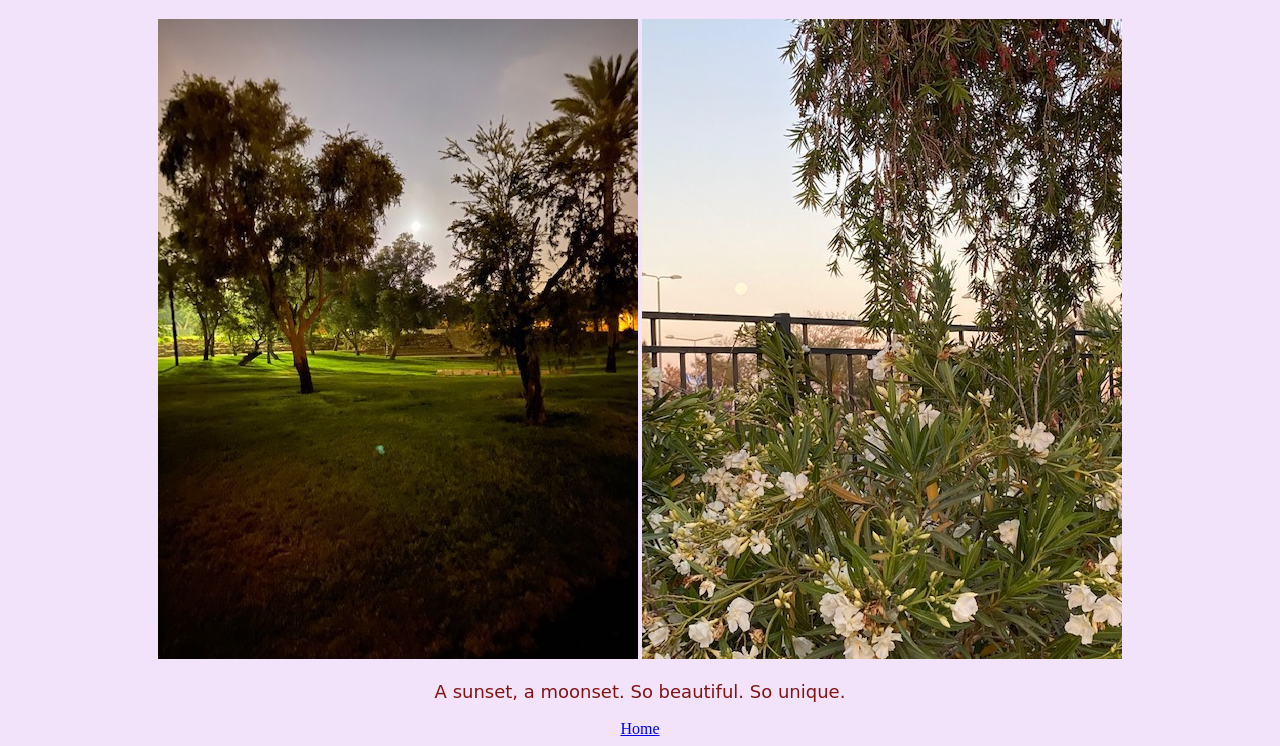
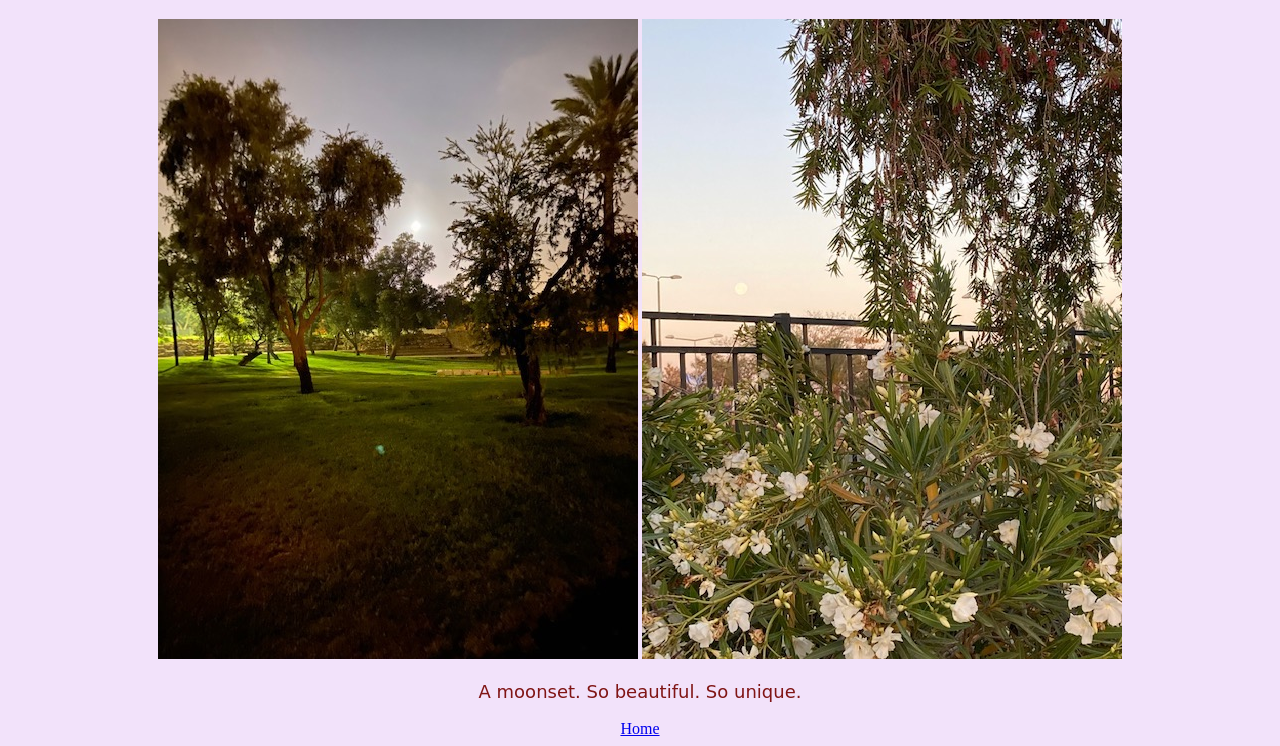
Before and after one commit to acbauer20/travels, a plain HTML site: page israel.html in a window 1280 px wide. Shown: the part 2390-3136 px from the top of the page. Drawn offline with Linux system fonts and the light colour scheme; a web font is replaced by a local one.

Commit message:
Update israel.html

```diff
--- a/israel.html
+++ b/israel.html
@@ -58,7 +58,7 @@
       <img src= "be'ersheva1.jpg">
     </div>
 
-    <p>A sunset, a moonset. So beautiful. So unique.</p>
+    <p>A moonset. So beautiful. So unique.</p>
 
     <a href= "index.html">Home</a>
 
```
